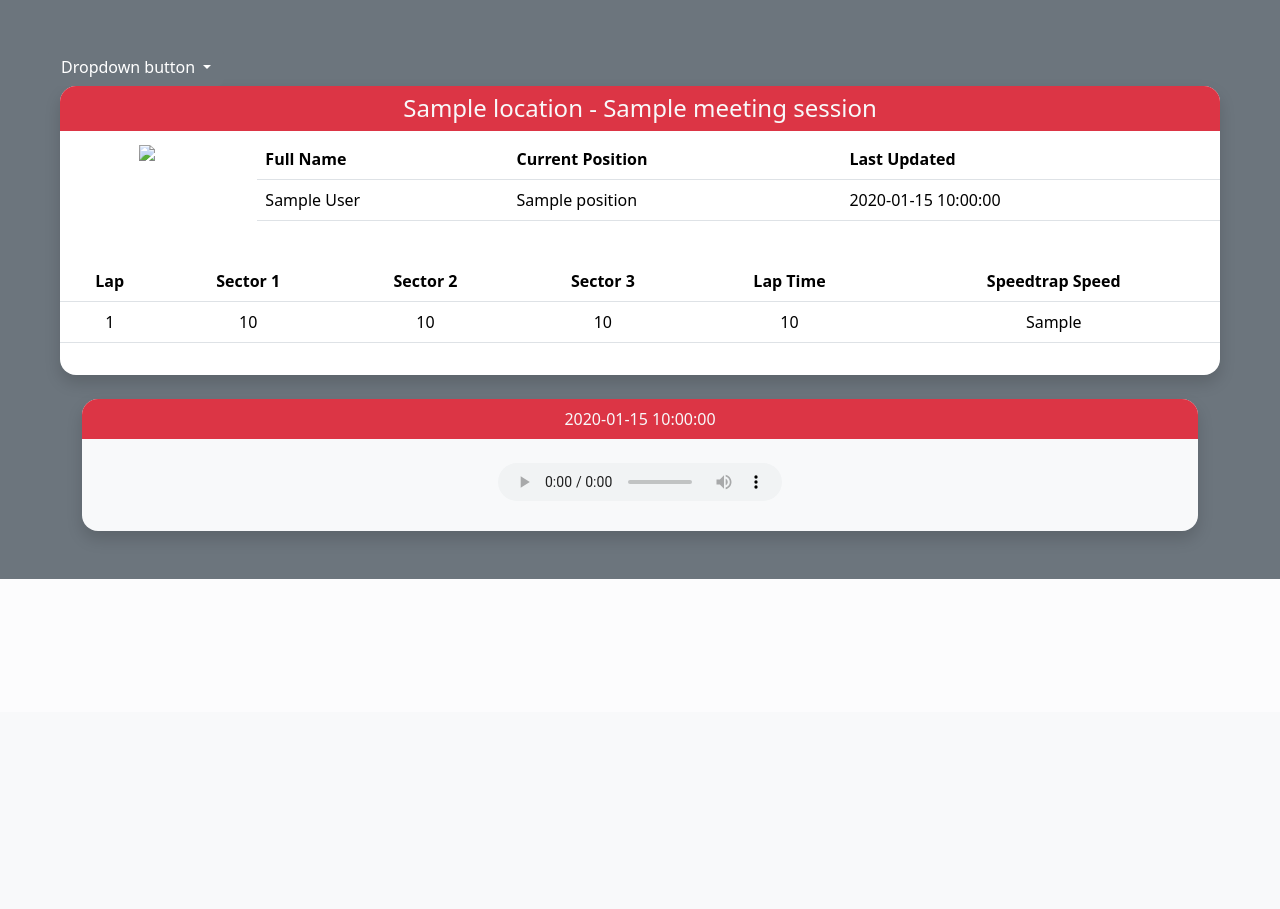
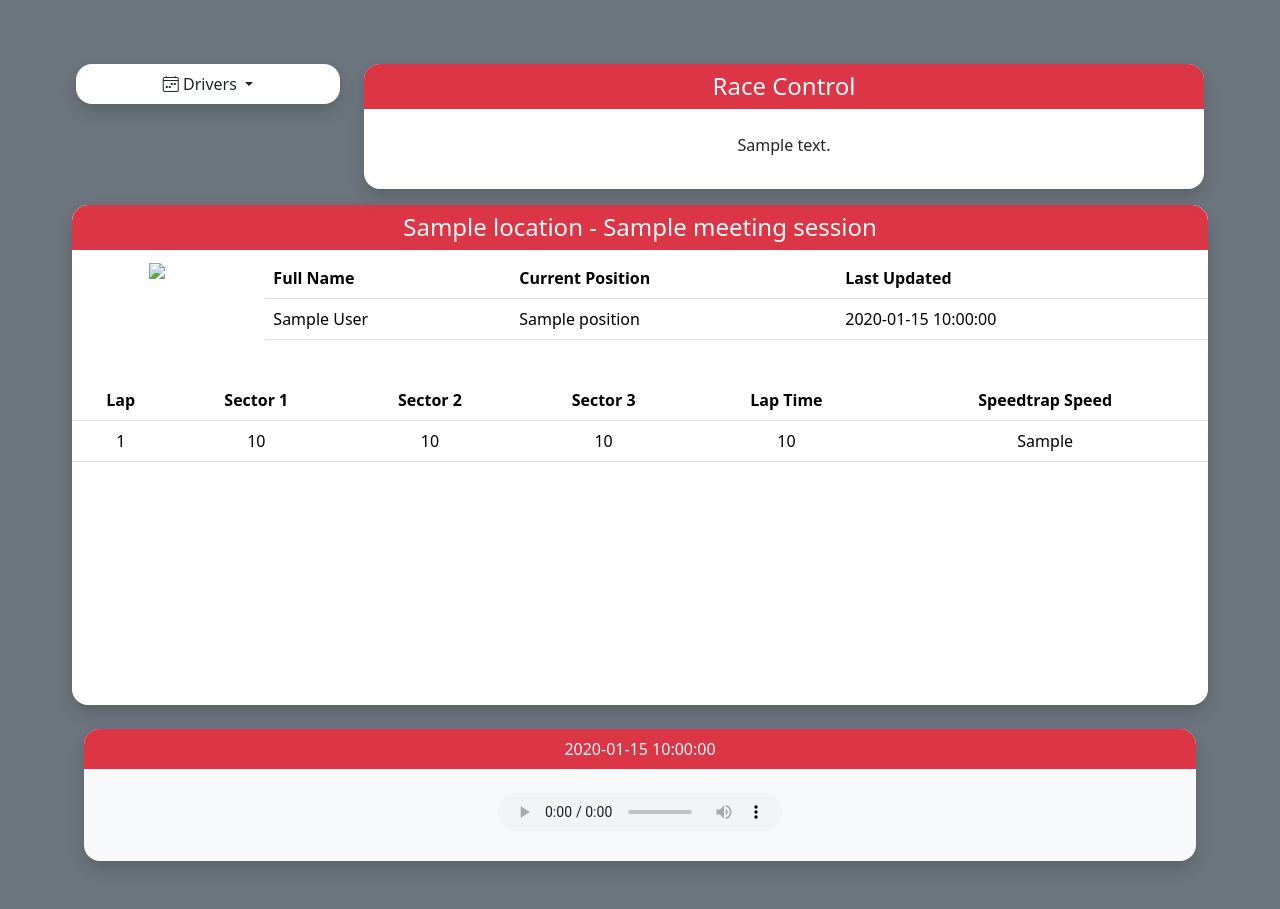
Before and after one commit to matt-brighton/Flask-API, a Flask app: template api_formulapp/templates/latest_meeting.html in a window 1280 px wide. Shown: the part 88-997 px from the top of the page. Before the commit the page ends 667 px from the top, so only its background shows below. Run offline with Flask 3, Linux system fonts and the light colour scheme; the template is opened without the code that fills it: most values are stand-ins (such as "Sample title", 1, 10 or a date in 2020); some libraries are stand-ins or nearby versions.

Commit message:
Added further selection options

```diff
--- a/api_formulapp/templates/latest_meeting.html
+++ b/api_formulapp/templates/latest_meeting.html
@@ -1,24 +1,43 @@
 <!DOCTYPE html>
 {% extends 'base.html' %} {% block title %}Latest Meeting{% endblock %} {% block content %}
-<div class="container-fluid"></div>
-<div>
-    <div class="dropdown">
-        <button class="btn btn-secondary dropdown-toggle" type="button" id="dropdownMenuButton1" data-bs-toggle="dropdown" aria-expanded="false">
-          Dropdown button
-        </button>
-        <ul class="dropdown-menu" aria-labelledby="dropdownMenuButton1">
-          {% for driver in latest_meeting_driver_data %}
-          <li>{{ driver.driver_number }}</li>
-          {% endfor %}
-        </ul>
-      </div>
+<div class="container-fluid">
+    <div class="container-fluid p-3">
+        <div class="row">
+            <div class="col-3">
+                <div class="bg-white pb-2 pt-2 rounded-4 shadow text-center">
+                    <a class="nav-link dropdown-toggle text-dark" role="button" data-bs-toggle="dropdown" aria-haspopup="true" aria-expanded="false">
+                        <i class="bi bi-calendar4-week d-inline-block"></i>
+                        <span class="d-none d-sm-inline">Drivers</span>
+                    </a>
+                    <div class="dropdown-menu">
+                        <form method="POST" id="select_driver" action="/selected_latest_meeting">
+                            <select name="select_driver" class="form-control dropdown-item mb-2">
+                                {% for key, driver in current_drivers.items() %}
+                                <option value="{{ key }}">{{ driver.title() }}</option>
+                                {% endfor %}
+                            </select>
+                            <div class="container">
+                                <button type="submit" id="submit_driver_selection" class="btn btn-sm btn-danger">Change Driver</button>
+                            </div>
+                        </form>
+                    </div>
+                </div>
+            </div>
+            <div class="col">
+                <div class="bg-white pb-3 rounded-4 shadow text-center">
+                    <h4 class="text-light bg-danger rounded-top-4 p-2 text-center">Race Control</h4>
+                    <p class="pt-3">{{ last_message.message }}
+                </div>
+            </div>
+        </div>
+    </div>
     <div class="container-fluid">
         <div class="col">
-            <div class="bg-white pb-3 rounded-4 shadow">
+            <div class="bg-white pb-3 rounded-4 shadow overflow-x-hidden overflow-y-scroll " style="height: 500px">
                 <h4 class="text-light bg-danger rounded-top-4 p-2 text-center">{{ latest_meeting_session_data.location }} - {{latest_meeting_session_data.session_name }}</h4>
                 <div class="row">
                     <div class="col text-center">
-                        <img class="img-fluid" src="{{ latest_meeting_driver_data.headshot_url }}" />
+                        <img class="img-fluid bg-ligh" src="{{ latest_meeting_driver_data.headshot_url }}" />
                     </div>
                     <div class="col-10">
                         <table class="table table-hover">
@@ -77,7 +96,7 @@
                 <div class="container">
                     <div class="col text-center">
                         <div class="bg-light text-light pb-3 rounded-4 shadow">
-                        <p class="text-light bg-danger rounded-top-4 p-2 text-center">{{ radio.date }}</p>
+                            <p class="text-light bg-danger rounded-top-4 p-2 text-center">{{ radio.date }}</p>
                             <audio controls class="p-2">
                                 <source src="{{ radio.recording_url}}" type="audio/mpeg" />
                             </audio>
--- a/api_formulapp/templates/user.html
+++ b/api_formulapp/templates/user.html
@@ -120,7 +120,7 @@
                                             <caption>
                                                 {{ driver_first_name + " " + driver_surname }} Season Stats
                                             </caption>
-                                            <thead>
+                                            <thead class="sticky-top">
                                                 <tr>
                                                     <th>Season</th>
                                                     <th>Total Races</th>
```
Also changed, not shown: api_formulapp/views.py (+52 -47 lines), instance/database.db.
